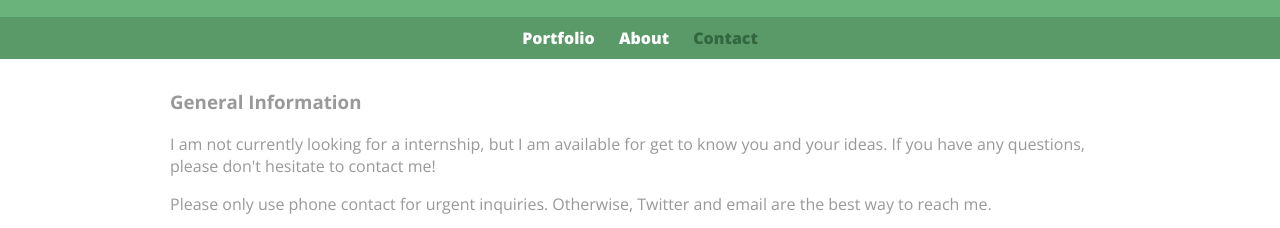
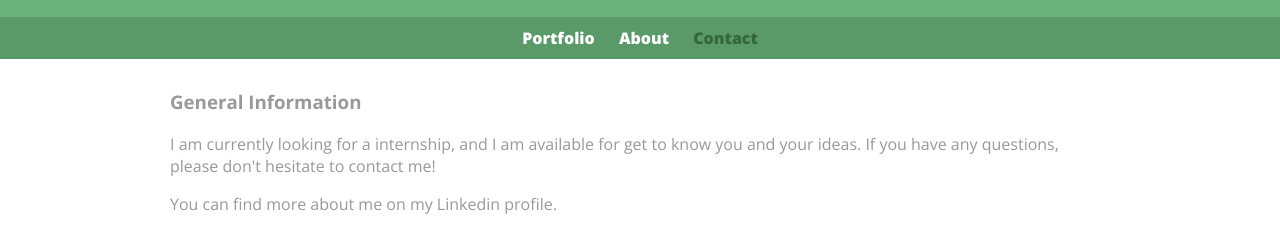
Before and after one commit to semharyohannes/semharyohannes.github.io, a plain HTML site: page contact.html in a window 1280 px wide. Shown: the part 72-300 px from the top of the page. Drawn offline with nearby package versions, Linux system fonts and the light colour scheme.

Commit message:
about me

```diff
--- a/contact.html
+++ b/contact.html
@@ -24,8 +24,8 @@
     <div id="wrapper">
       <section>
         <h3>General Information</h3>
-        <p>I am not currently looking for a internship, but I am available for get to know you and your ideas. If you have any questions, please don't hesitate to contact me!</p>
-        <p>Please only use phone contact for urgent inquiries. Otherwise, Twitter and email are the best way to reach me.</p>
+        <p>I am currently looking for a internship, and I am available for get to know you and your ideas. If you have any questions, please don't hesitate to contact me!</p>
+        <p>You can find more about me on my Linkedin profile.</p>
       </section>
       <section>
         <h3>Contact Details</h3>
```
